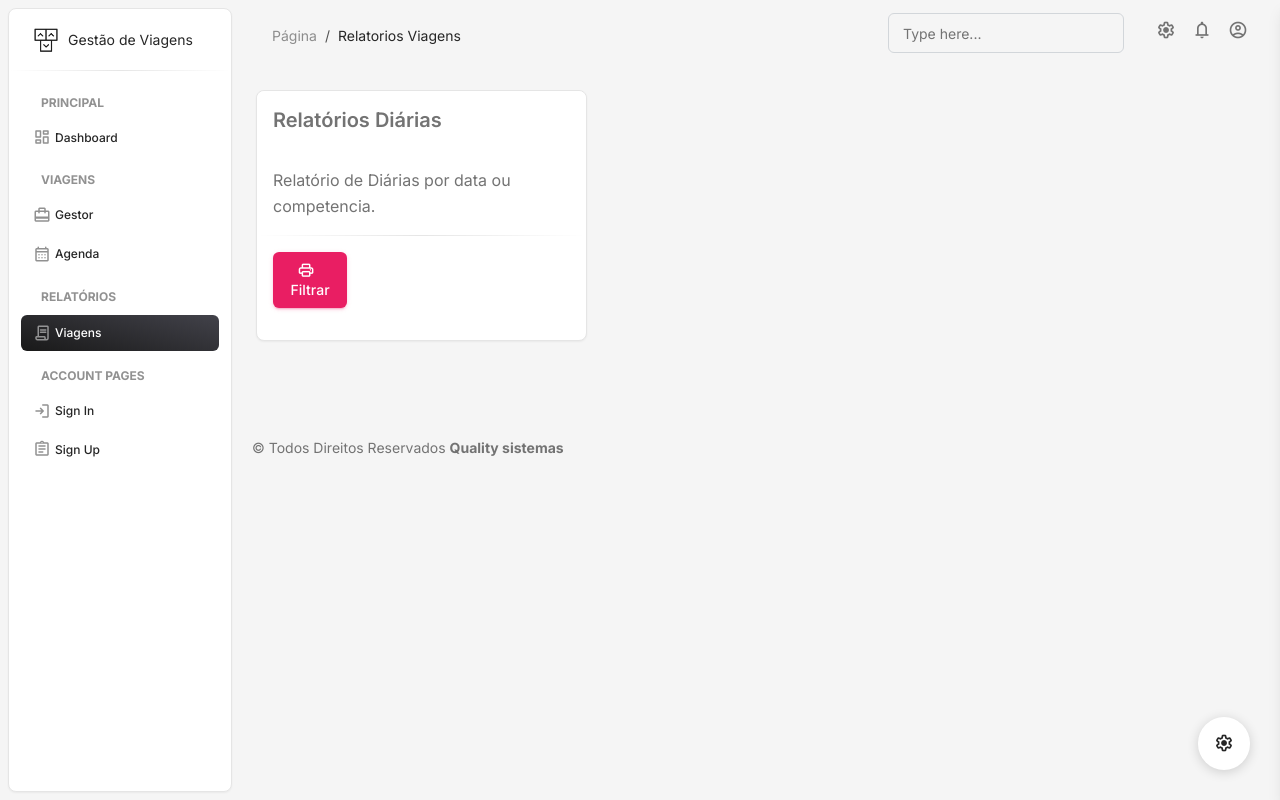
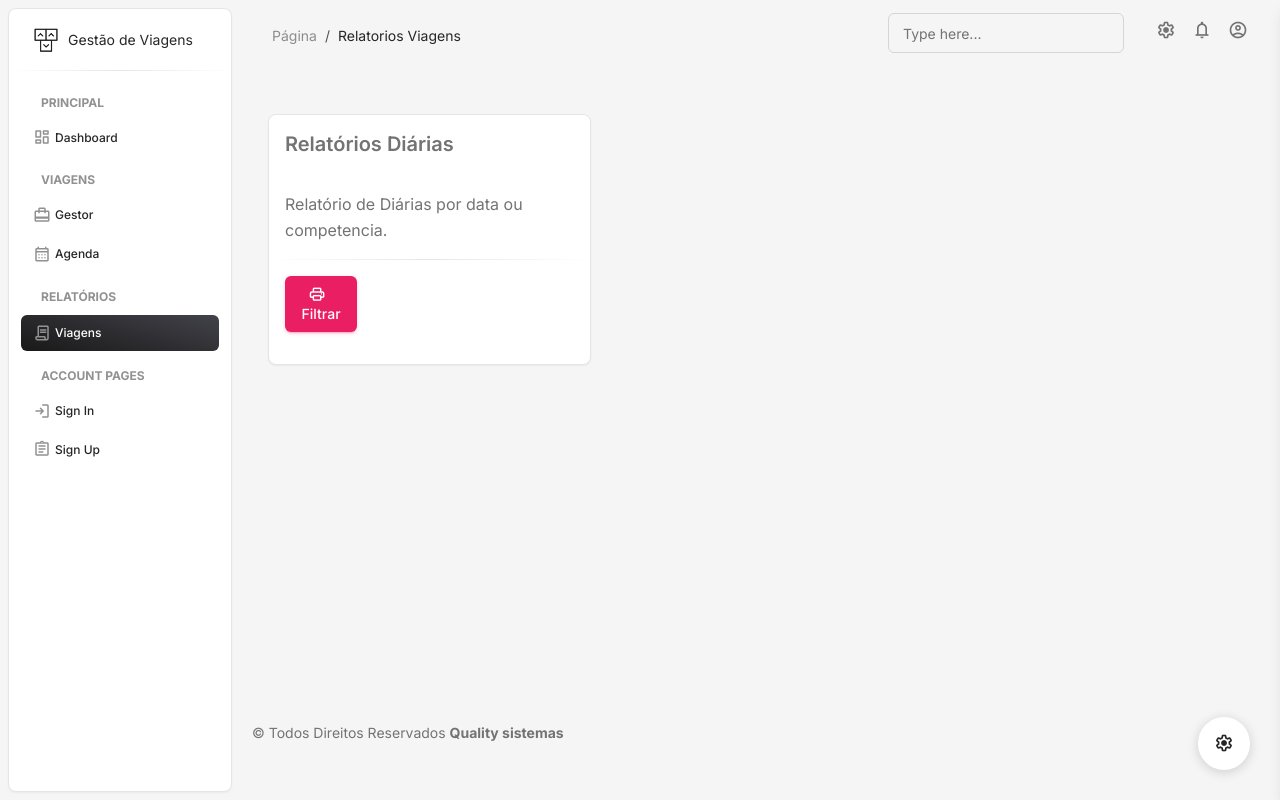
Before and after one commit to Locked666/gestor_viagem, a Flask app: page /reports/travel in a window 1280 px wide; the page is wider, and only the part inside the window is pictured. Run offline with Flask 3, Linux system fonts and the light colour scheme; parts of the project's set-up code (start-up, migrations or seed data) failed here and were passed over; some libraries are stand-ins or nearby versions.

Commit message:
config layout index report

```diff
--- a/apps/__init__.py
+++ b/apps/__init__.py
@@ -58,7 +58,9 @@ def create_app(config):
     register_blueprints(app)
     app.register_blueprint(github_blueprint, url_prefix="/login")
     app.register_blueprint(google_blueprint, url_prefix="/login")
+
     @app.errorhandler(InvalidUsage)
+
     def handle_invalid_usage(error):
         response = jsonify(error.to_dict())
         response.status_code = error.status_code
--- a/apps/authentication/models.py
+++ b/apps/authentication/models.py
@@ -57,6 +57,7 @@ class Users(db.Model, UserMixin):
 
     @classmethod
     def find_by_username(cls, username: str) -> "Users":
+
         return cls.query.filter_by(username=username, active =True).first()
 
     @classmethod
--- a/apps/authentication/routes.py
+++ b/apps/authentication/routes.py
@@ -77,7 +77,7 @@ def login():
 
         # Something (user or pass) is not ok
         return render_template('authentication/login.html',
-                               msg='Wrong user or password',
+                               msg='Usuário ou Senha inválidos',
                                form=login_form)
 
     if not current_user.is_authenticated:
--- a/templates/calendar/index.html
+++ b/templates/calendar/index.html
@@ -12,7 +12,7 @@
 <div class="calendar-wrapper d-flex mt-4 p-1">
   <!-- Painel lateral esquerdo -->
   <div id="panel-left-calendar me-3" class="me-3 w-25">
-    <div class="card shadow-lg p-3 mb-5 bg-body rounded p-5">
+    <div class="card shadow-lg p-3 mb-5 rounded p-5">
       <!-- Cabeçalho -->
       <div id="panel-left-calendar-header">
         <h4 class="text-center mb-4">Agenda</h4>
--- a/templates/relatorios/index_travel.html
+++ b/templates/relatorios/index_travel.html
@@ -1,7 +1,8 @@
 {% extends "layouts/base.html" %}{%
 block content %}
-<div class="main">
-    <div class="row">
+<div class="main w-auto h-auto min-vh-70">
+    <div class="container ms-0 mt-4 justify-content-start w-100 h-100 ">
+        <div class="row justify-content-start">
             <div class="col-12 col-md-4 mt-4 ms-3">
                 <div class="card mb-4">
                     <div class="card-header">
@@ -41,8 +42,9 @@ block content %}
                 </div>
             </div>-->
         </div>
-{% include "includes/footer.html" %}
-{% include  "includes/viewer-file.html"%}
+    </div>
+
+
 
     <div class="modal fade" id="modal-filter" tabindex="-1" aria-labelledby="modalFilterLabel" aria-hidden="true">
         <div class="modal-dialog">
@@ -138,7 +140,9 @@ block content %}
     </div>
 
 
+{% include  "includes/viewer-file.html"%}
 </div>
+{% include "includes/footer.html" %}
 
 {% block javascripts %}
 
```
Lines whose indentation alone changed are shown as unchanged.
